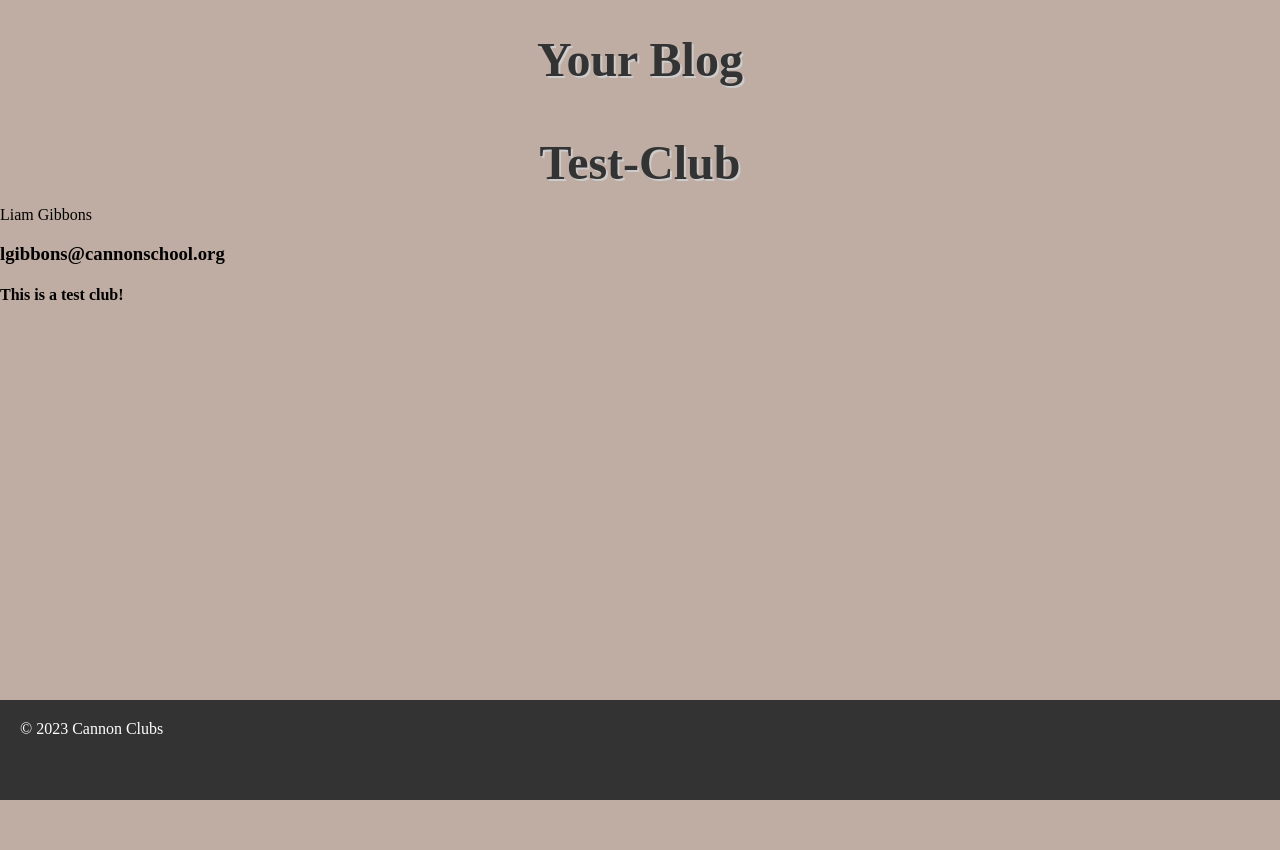
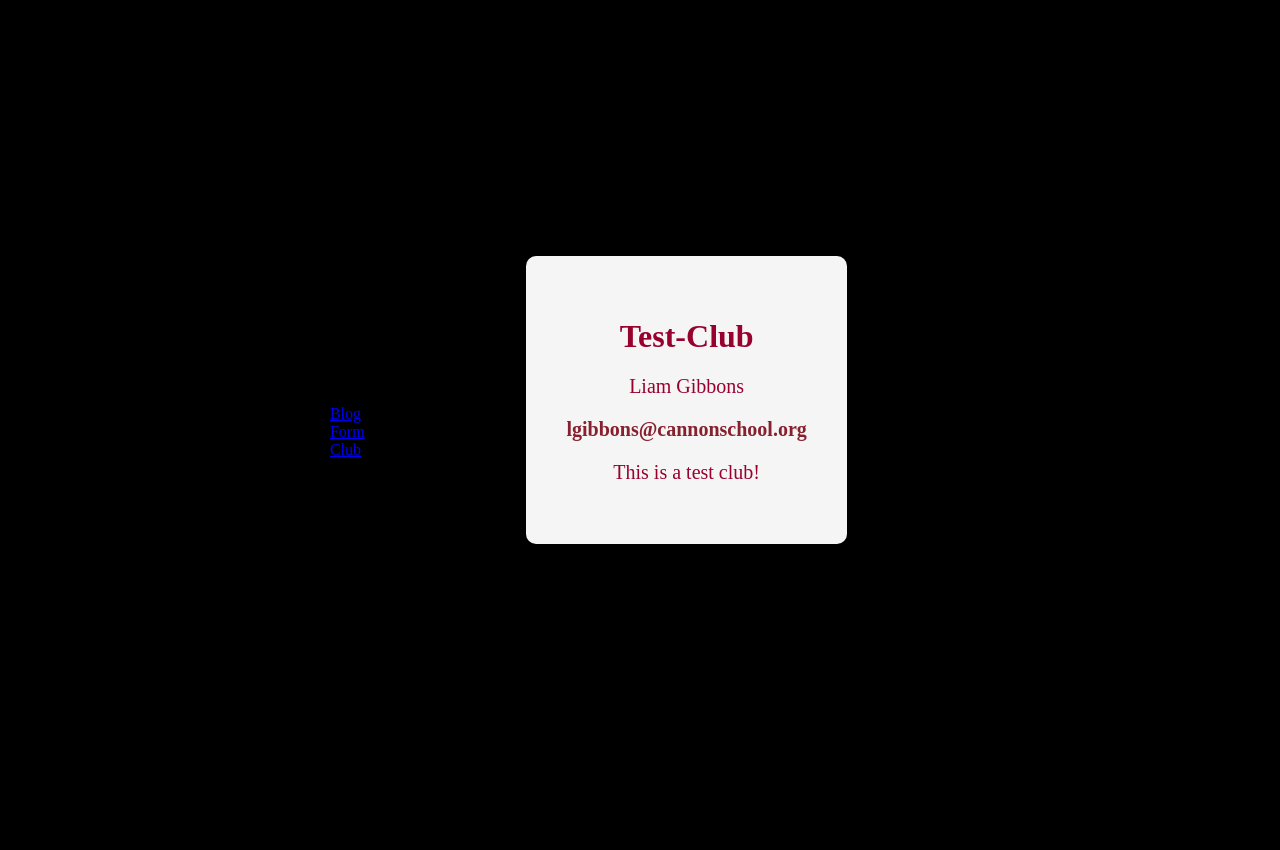
Before and after one commit to lgibbons12/Clubs-Website, a Django app: page /display/1/ in a window 1280 px wide. After the commit the page ends 544 px from the top, so only its background shows below. Run offline with Django 4.2, Linux system fonts and the light colour scheme; data comes from the database, SQL or seed files in the repository; both versions use the stored data as it was after the commit.

Commit message:
created detail, added css, added navbar to detail club

```diff
--- /dev/null
+++ b/display/static/display/detail.css
@@ -0,0 +1,50 @@
+body {
+    margin: 0;
+    padding: 0;
+    display: flex;
+    justify-content: center;
+    align-items: center;
+    min-height: 100vh;
+    background-color: black;
+}
+
+.detailed {
+    text-align: center;
+    background-color: whitesmoke;
+    padding: 40px;
+    border-radius: 10px;
+    box-shadow: 0px 0px 10px rgba(0, 0, 0, 0.2);
+    color: rgb(152, 0, 46);
+    max-width: 600px; /* Increase the max-width for a larger block */
+}
+
+.detailed h1 {
+    font-size: 32px; /* Increase font size for the club name */
+    margin-bottom: 20px; /* Increase margin for spacing */
+}
+
+.detailed p {
+    font-size: 20px; /* Increase font size for leaders */
+    margin-bottom: 20px; /* Increase margin for spacing */
+}
+
+.detailed h3 {
+    font-size: 20px; /* Increase font size for emails */
+    margin-bottom: 20px; /* Increase margin for spacing */
+}
+
+.detailed h3 a {
+    text-decoration: none;
+    color: rgb(135, 33, 46);
+    transition: color 0.3s;
+}
+
+.detailed h3 a:hover {
+    color: black;
+}
+
+.detailed h4 {
+    font-size: 18px; /* Increase font size for description */
+    line-height: 1.5;
+    color: black;
+}
--- a/display/static/display/style.css
+++ b/display/static/display/style.css
@@ -1,7 +1,7 @@
 nav {
     display: flex;
     justify-content: center;
-    background-color: #333;
+    background-color: rgb(152,0,46);
   }
 
   ul {
@@ -81,7 +82,7 @@ nav {
     font-size: 3rem;
     font-weight: bold;
     text-align: center;
-    color: #333;
+    color: rgb(152,0,46);
     text-shadow: 2px 2px #ccc;
     margin-bottom: 1rem;
   }
@@ -104,13 +105,13 @@ nav {
     margin: 0;
     padding-bottom: 50px; /* set padding bottom equal to footer height */
     overflow-x: hidden;
-    background-color: #BFADA3;
+    background-color: whitesmoke;
   }
   footer {
     position: absolute;
     bottom: 0;
     width: 100%;
-    background-color: #333;
+    background-color: rgb(152,0,46);
     color: #fff;
     padding: 20px;
     height: 50px;
--- a/display/templates/display/detail.html
+++ b/display/templates/display/detail.html
@@ -3,23 +3,31 @@
 <html>
 <head>
     <title>{{ club.name }} - Cannon Clubs</title>
-    <link rel="stylesheet" type="text/css" href="{% static 'display/style.css' %}">
+    <link rel="stylesheet" type="text/css" href="{% static 'display/detail.css' %}">
 </head>
 <body>
     <header>
-        <h1>Your Blog</h1>
+        <h1>Cannon Clubs</h1>
+
+            <nav id="navbar">
+                <ul>
+                    <li><a href="/blog">Blog</a></li>
+                    <li><a href="/blog/form">Form</a></li>
+                    <li><a href="/display">Club</a></li>
+                </ul>
+            </nav>
+
     </header>
     <nav>
         <ul>
             <!-- Navigation links go here -->
         </ul>
     </nav>
-    <div class="container">
+    <div class="detailed">
         <h1>{{ club.name }}</h1>
         <p>{{ club.leaders }}</p>
-        <h3>{{ club.emails }}</h3>
-        <h4>{{ club.description }}</h4>
-
+        <h3><a href="mailto:email@example.com">{{ club.emails }}</a></h3>
+        <p>{{ club.description }}</p>
     </div>
     <footer>
         &copy; 2023 Cannon Clubs
--- a/display/templates/display/index.html
+++ b/display/templates/display/index.html
@@ -20,7 +20,7 @@
 
                 {% for club in club_list %}
                 <div class="item">
-                    <img src="{% static 'display/groot.png' %}">
+                    <img src="{% static 'display/groot.png' %}" class="small">
                     <h3><a class="projectlink" href="{% url 'display:club' club.id %}">{{ club.name }}</a></h3>
                 </div>
                     {% endfor %}
--- a/display/views.py
+++ b/display/views.py
@@ -1,4 +1,5 @@
 from typing import Any
+from django.db import models
 from django.db.models.query import QuerySet
 from django.shortcuts import render
 from .models import Club
@@ -14,3 +15,6 @@ class IndexView(generic.ListView):
 class DetailView(generic.DetailView):
     model = Club
     template_name = "display/detail.html"
+
+    def get_queryset(self):
+        return Club.objects
```
Also changed, not shown: other parts of display/static/display/style.css (+13 -9 lines), README.md, db.sqlite3.
